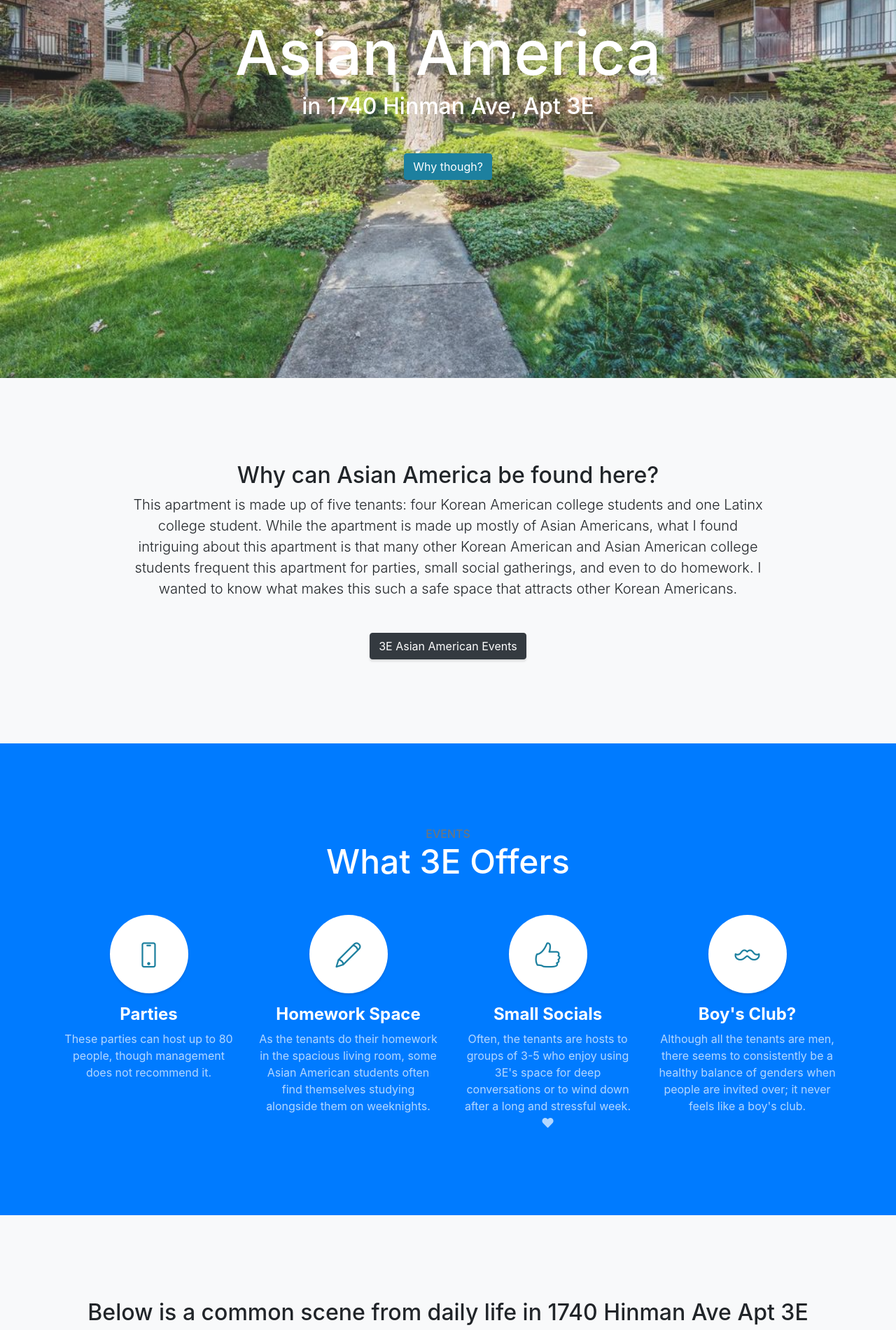
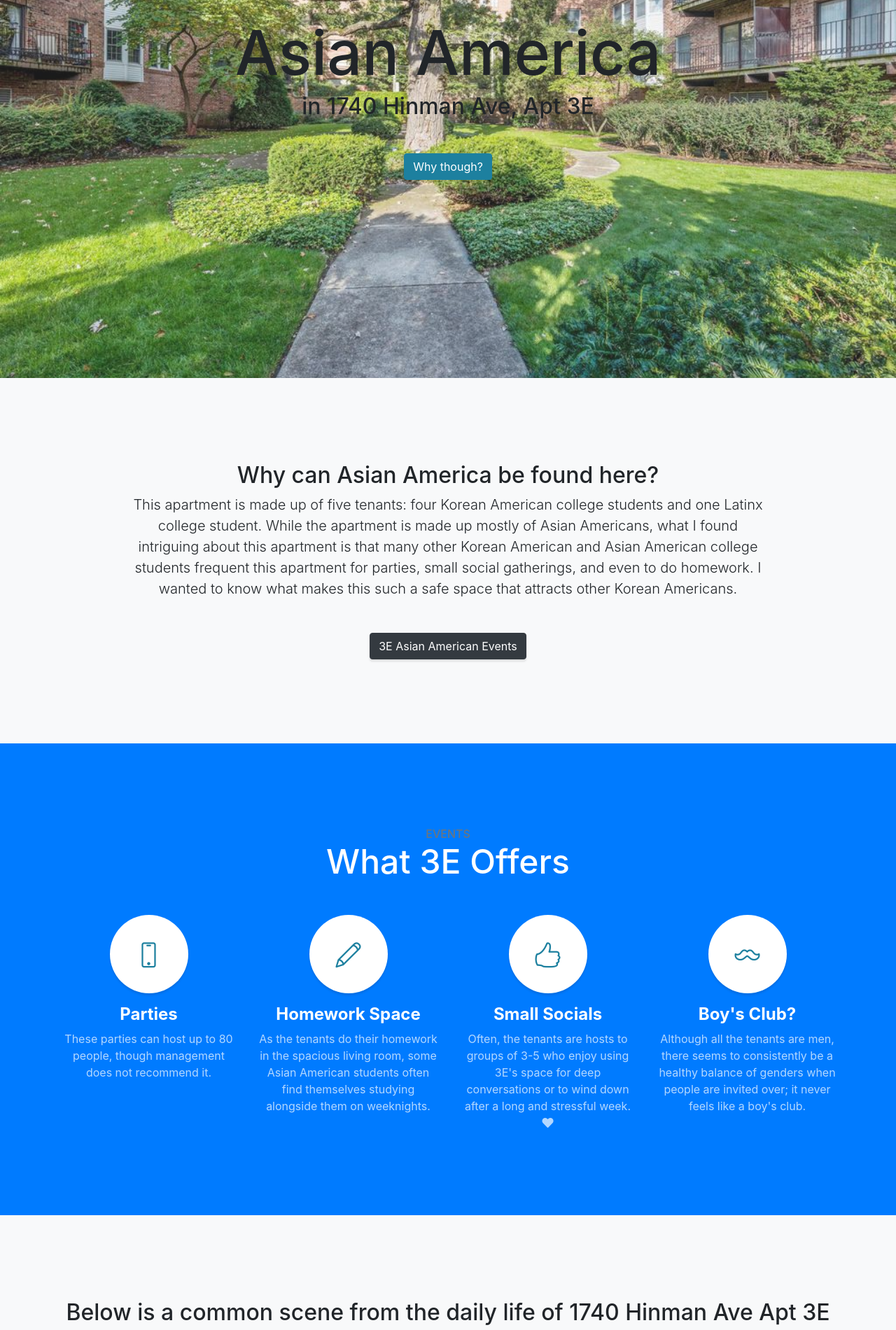
Before and after one commit to kimberlykwon/aa-proj, a website with bundled scripts: page index.html in a window 1280 px wide. Shown: the part 260-2160 px from the top of the page at 70% size. Built offline with nearby package versions, Linux system fonts and the light colour scheme.

Commit message:
possible done

```diff
--- a/index.html
+++ b/index.html
@@ -64,8 +64,8 @@
   <!-- Header -->
   <header class="masthead d-flex">
     <div class="container text-center my-auto">
-      <h1 class="mb-1 text-white">Asian America</h1>
-      <h2 class="mb-5 text-white">
+      <h1 class="mb-1">Asian America</h1>
+      <h2 class="mb-5">
         in 1740 Hinman Ave, Apt 3E
       </h2>
       <a class="btn btn-primary btn-xl js-scroll-trigger" href="#aa">Why though?</a>
@@ -138,7 +138,7 @@
     <!-- Call to Action -->
     <section class="content-section bg-light">
         <div class="container text-center">
-          <h2 class="mb-4">Below is a common scene from daily life in 1740 Hinman Ave Apt 3E</h2>
+          <h2 class="mb-4">Below is a common scene from the daily life of 1740 Hinman Ave Apt 3E</h2>
         </div>
       </section>
   <!-- Callout -->
@@ -227,7 +227,7 @@
         <div class="col-lg-10 mx-auto">
           <h2>What does Alex say?</h2>
           <p class="lead mb-5">Alex is the sole Mexican American in the apartment, but he still feels comfortable in the Korean American dominated apartment. He grew up in a very diverse part of the south side of Chicago, so he has been exposed to many different cultures since his youth. He feels very connected to the core values of his Mexican heritage, including serving others, which is also an important core value in Korean culture as well. Because of this, Alex feels that he gets along best with his roommate, John Lim, who also has a close cultural affinity with his Korean heritage. Although most of the parties hosted at 3E consist of Korean Americans, Alex still participates and gets along with them, but also sometimes chooses to stay in his room during these events. Regardless of what he chooses to do, he has no problem with the events that happen at 3E.</p>
-          <a class="btn btn-dark btn-xl js-scroll-trigger" href="#alex">What about Alex?</a>
+          <a class="btn btn-dark btn-xl js-scroll-trigger" href="#andrew">What about Andrew?</a>
         </div>
       </div>
     </div>
@@ -240,7 +240,6 @@
           <div class="col-lg-10 mx-auto">
             <h2>What does Andrew say?</h2>
             <p class="lead mb-5">Andrew grew up in a place with a large Asian American population, so he never felt discriminated by his peers or his teachers. Because he always had Asian American friends, he sought out the Asian American community in Northwestern as well, but specifically Korean Americans. He joined the Korean American Student Association, where he met most of the people who would be in his friend group today. He met one of his current roommates, David Kwon when he came to Northwestern for a 5-week program before the start of freshman year and since then, they've continually added people to this friend group, some of whom would become their roommates today. Andrew says he "vibes better" with other Korean Americans, and as a result, most of the people invited to apartment 3E are also Korean Americans.</p>
-            <a class="btn btn-dark btn-xl js-scroll-trigger" href="#andrew">What about Andrew?</a>
           </div>
         </div>
       </div>
--- a/scss/_masthead.scss
+++ b/scss/_masthead.scss
@@ -6,7 +6,7 @@
   height: auto;
   padding-top: 8rem;
   padding-bottom: 8rem;
-  background: url('../img/hinman_ave.jpg');
+  background: linear-gradient(90deg, fade-out($white, 0.8) 10%, fade-out($white, 0.8) 100%), url('../img/hinman_ave.jpg');
   background-position: center center;
   background-repeat: no-repeat;
   background-size: cover;
```
